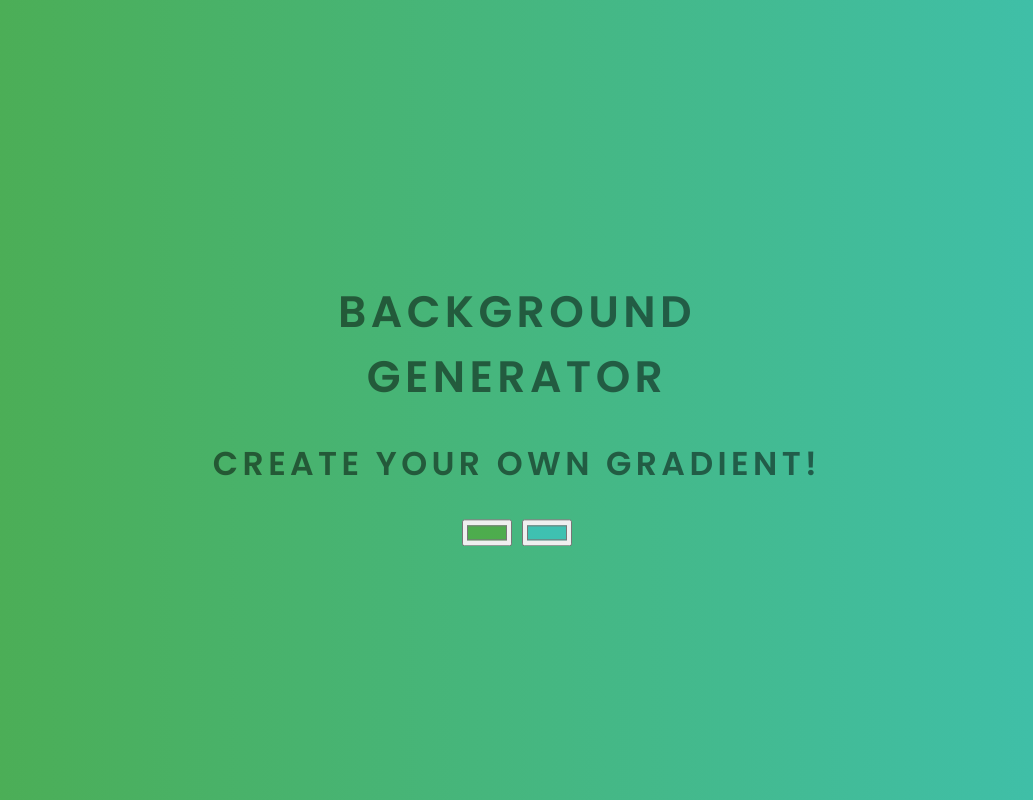
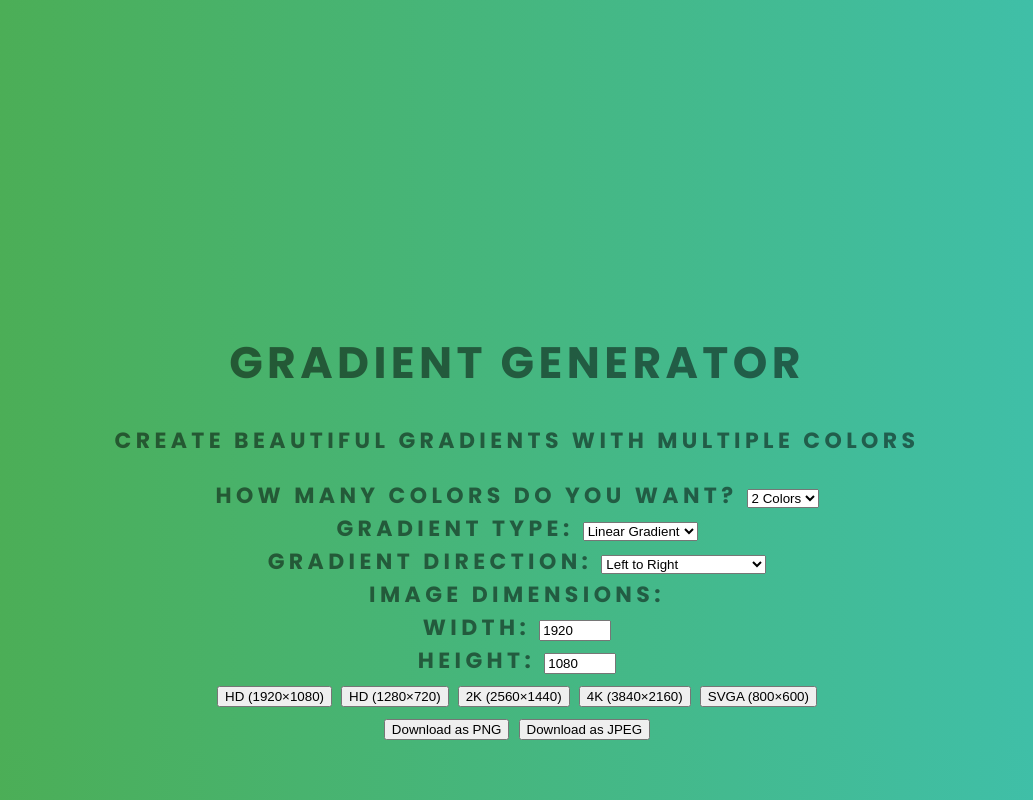
Before and after one commit to akshayubc/gradient-generator, a plain HTML site: page index.html in a window 1280 px wide. Shown: the top 800 px of the page, without its empty margins (123-1156 px from the left). Drawn offline with Linux system fonts and the light colour scheme.

Commit message:
Update index.html

```diff
--- a/index.html
+++ b/index.html
@@ -1,21 +1,119 @@
-<html>
-    <head>
-        <link rel="preconnect" href="https://fonts.gstatic.com">
-<link href="https://fonts.googleapis.com/css2?family=Poppins:wght@600&display=swap" rel="stylesheet">
-        <title>Gradient Generator</title>
-        <link rel="stylesheet" href="style.css">
+<!DOCTYPE html>
+<html lang="en">
+<head>
+    <meta charset="UTF-8">
+    <meta name="viewport" content="width=device-width, initial-scale=1.0">
+    <link rel="preconnect" href="https://fonts.gstatic.com">
+    <link href="https://fonts.googleapis.com/css2?family=Poppins:wght@400;600;700&display=swap" rel="stylesheet">
+    <title>Gradient Generator</title>
+    <link rel="stylesheet" href="style.css">
+</head>
+<body id="gradient">
+    <div class="container">
+        <header>
+            <h1>Gradient Generator</h1>
+            <p>Create beautiful gradients with multiple colors</p>
+        </header>
 
+        <div class="controls">
+            <div class="color-count-section">
+                <label for="colorCount">How many colors do you want?</label>
+                <select id="colorCount">
+                    <option value="2">2 Colors</option>
+                    <option value="3">3 Colors</option>
+                    <option value="4">4 Colors</option>
+                    <option value="5">5 Colors</option>
+                    <option value="6">6 Colors</option>
+                </select>
+            </div>
 
-</style>
-    </head>
-    <div id = "container">
-    <body id="gradient">
-        <h1><b>Background Generator</b></h1>
-        <h2><strong>Create your own gradient!</strong></h2>
-        <input class="c1" type="color" name="color1" value="#4DAC4D">
-        <input class="c2" type="color" name="color2" value="#3EC1B1">
+            <div id="colorInputs" class="color-inputs">
+                <!-- Dynamic color inputs will be generated here -->
+            </div>
 
-    <script type="text/javascript" src="script.js"></script>
-    </body>
+            <div class="gradient-controls">
+                <label for="gradientType">Gradient Type:</label>
+                <select id="gradientType">
+                    <option value="linear">Linear Gradient</option>
+                    <option value="radial">Radial Gradient</option>
+                    <option value="conic">Conic Gradient</option>
+                </select>
+            </div>
+
+            <div class="gradient-direction-controls">
+                <label for="direction">Gradient Direction:</label>
+                <select id="direction">
+                    <option value="to right">Left to Right</option>
+                    <option value="to left">Right to Left</option>
+                    <option value="to bottom">Top to Bottom</option>
+                    <option value="to top">Bottom to Top</option>
+                    <option value="to bottom right">Top Left to Bottom Right</option>
+                    <option value="to bottom left">Top Right to Bottom Left</option>
+                    <option value="to top right">Bottom Left to Top Right</option>
+                    <option value="to top left">Bottom Right to Top Left</option>
+                    <option value="45deg">45° Diagonal</option>
+                    <option value="90deg">90° Vertical</option>
+                    <option value="135deg">135° Diagonal</option>
+                    <option value="180deg">180° Horizontal</option>
+                    <option value="225deg">225° Diagonal</option>
+                    <option value="270deg">270° Vertical</option>
+                    <option value="315deg">315° Diagonal</option>
+                </select>
+            </div>
+
+            <div class="radial-controls" id="radialControls" style="display: none;">
+                <label for="radialShape">Radial Shape:</label>
+                <select id="radialShape">
+                    <option value="circle">Circle</option>
+                    <option value="ellipse">Ellipse</option>
+                </select>
+
+                <label for="radialPosition">Position:</label>
+                <select id="radialPosition">
+                    <option value="center">Center</option>
+                    <option value="top">Top</option>
+                    <option value="bottom">Bottom</option>
+                    <option value="left">Left</option>
+                    <option value="right">Right</option>
+                    <option value="top left">Top Left</option>
+                    <option value="top right">Top Right</option>
+                    <option value="bottom left">Bottom Left</option>
+                    <option value="bottom right">Bottom Right</option>
+                </select>
+            </div>
+
+            <div class="image-dimensions-section">
+                <label for="imageWidth">Image Dimensions:</label>
+                <div class="dimension-inputs">
+                    <div class="dimension-input">
+                        <label for="imageWidth">Width:</label>
+                        <input type="number" id="imageWidth" value="1920" min="100" max="4000" step="10">
+                    </div>
+                    <div class="dimension-input">
+                        <label for="imageHeight">Height:</label>
+                        <input type="number" id="imageHeight" value="1080" min="100" max="4000" step="10">
+                    </div>
+                </div>
+                <div class="preset-buttons">
+                    <button class="preset-btn" data-width="1920" data-height="1080">HD (1920×1080)</button>
+                    <button class="preset-btn" data-width="1280" data-height="720">HD (1280×720)</button>
+                    <button class="preset-btn" data-width="2560" data-height="1440">2K (2560×1440)</button>
+                    <button class="preset-btn" data-width="3840" data-height="2160">4K (3840×2160)</button>
+                    <button class="preset-btn" data-width="800" data-height="600">SVGA (800×600)</button>
+                </div>
+            </div>
+
+            <div class="download-section">
+                <button id="downloadPng" class="download-btn">Download as PNG</button>
+                <button id="downloadJpeg" class="download-btn">Download as JPEG</button>
+            </div>
+        </div>
+
+        <div class="gradient-preview">
+            <div id="gradientDisplay"></div>
+        </div>
     </div>
+
+    <script src="script.js"></script>
+</body>
 </html>
```
